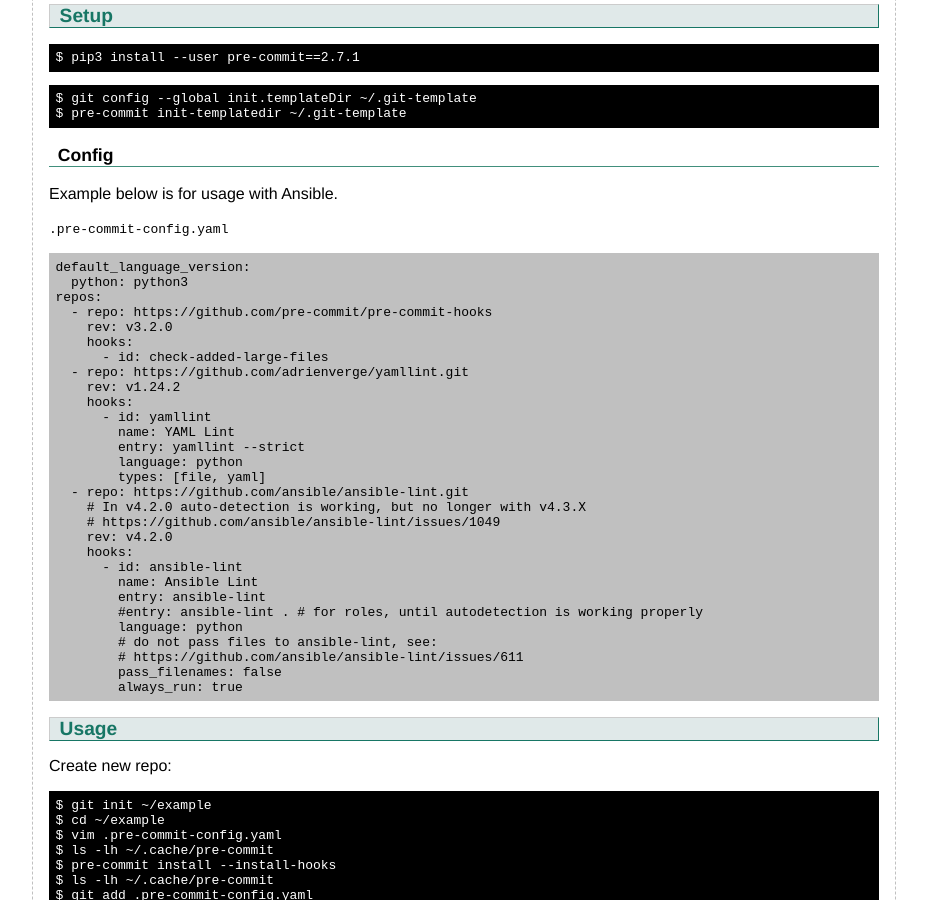
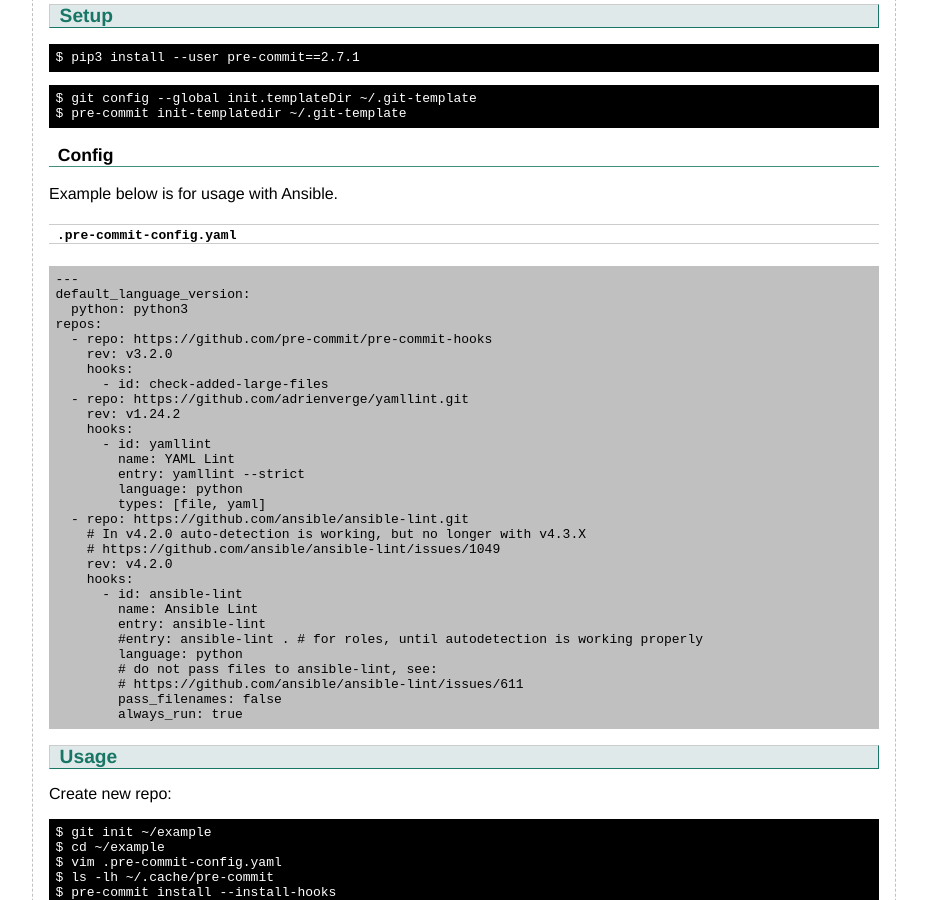
Before and after one commit to flyinggreenfrog/flyinggreenfrog.github.io, a Jekyll site: the page built from knowledgebase/pre-commit.md, in a window 1280 px wide and 900 px high, scrolled down 208 px. Shown: the whole window, without its empty margins (176-1103 px from the left). Built offline with Jekyll 4.4.1, drawn with Linux system fonts in a browser that asks for light colours.

Commit message:
Adjust headline.

````diff
--- a/knowledgebase/pre-commit.md
+++ b/knowledgebase/pre-commit.md
@@ -26,9 +26,10 @@ $ pre-commit init-templatedir ~/.git-template
 
 Example below is for usage with Ansible.
 
-`.pre-commit-config.yaml`
+#### `.pre-commit-config.yaml`
 
 ```text
+---
 default_language_version:
   python: python3
 repos:
````
